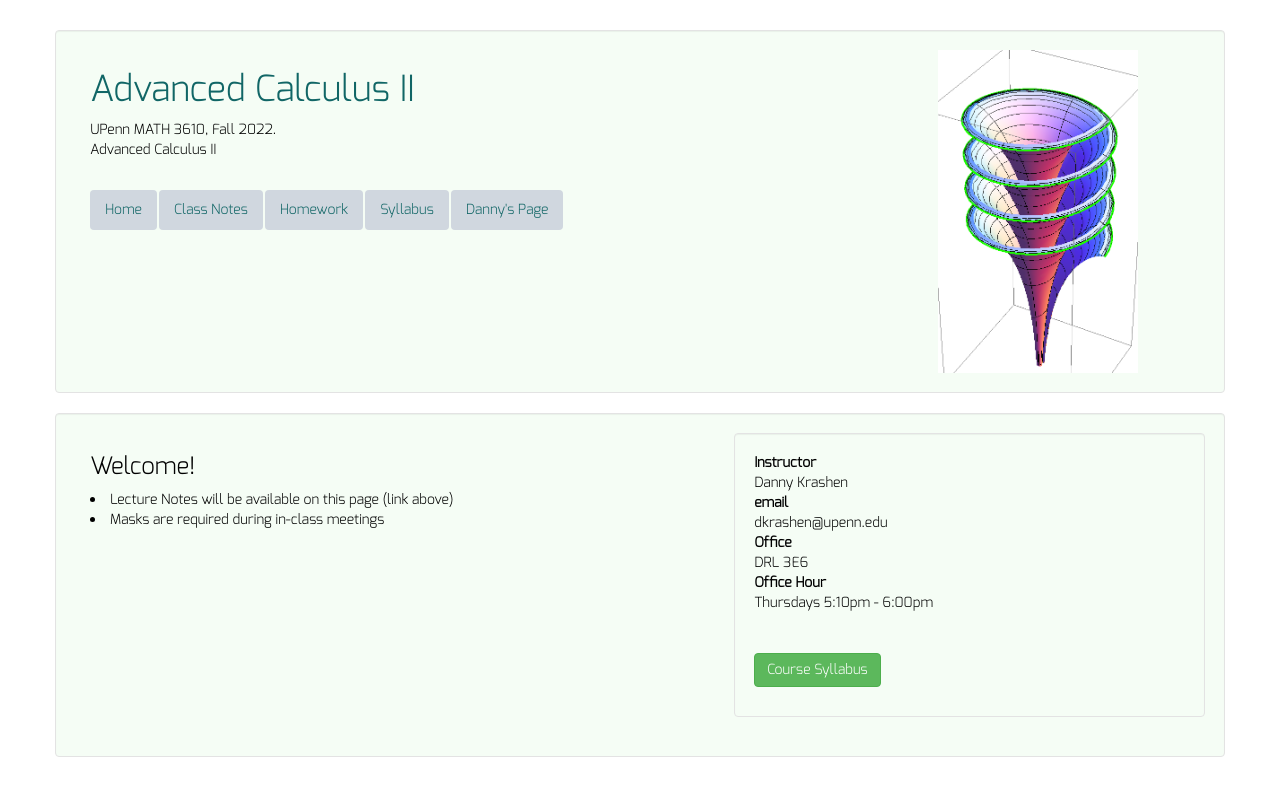
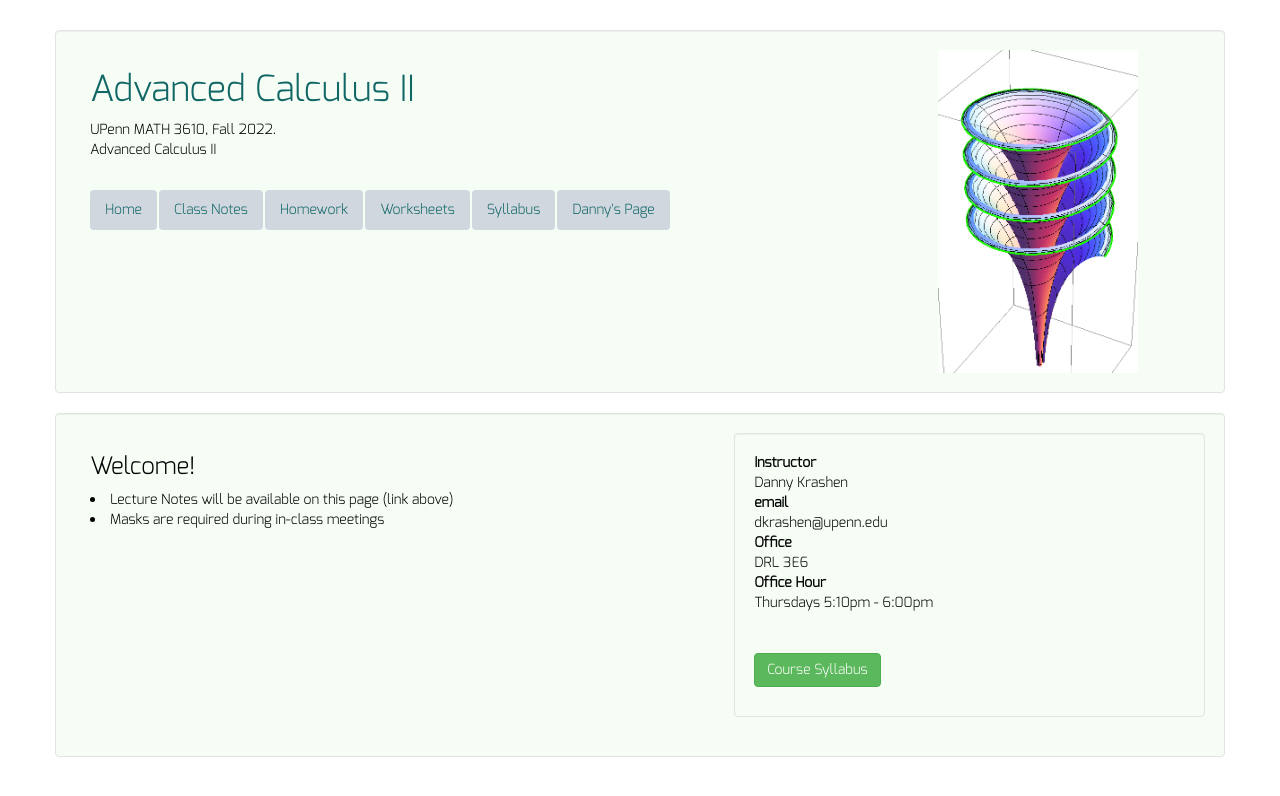
Before and after one commit to dkrashen/advancedcalc2, a Jekyll site: the page built from index.html, in a window 1280 px wide. Shown: the top 796 px of the page. Built offline with Jekyll 4.4.1, drawn with Linux system fonts in a browser that asks for light colours.

Commit message:
add worksheets to navigation

```diff
--- a/_includes/navigation.html
+++ b/_includes/navigation.html
@@ -14,6 +14,11 @@
         >Homework</a>
     </li>
 
+    <li id="worksheet_link">
+      <a href="{{ "/worksheets/" | prepend: site.baseurl}}"
+        >Worksheets</a>
+    </li>
+
 <li id="syllabus_link">
       <a href="{{ "/syllabus/" | prepend: site.baseurl}}"
         >Syllabus</a>
```
